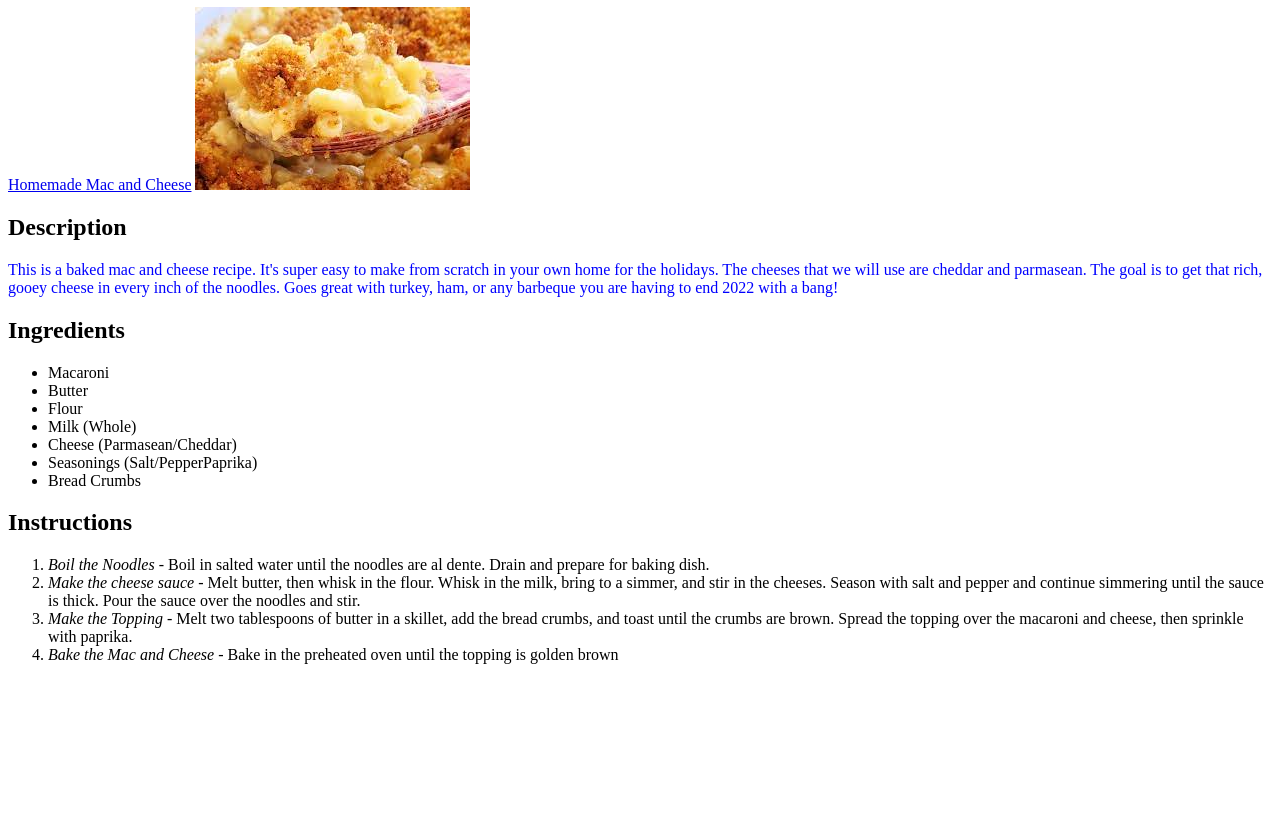
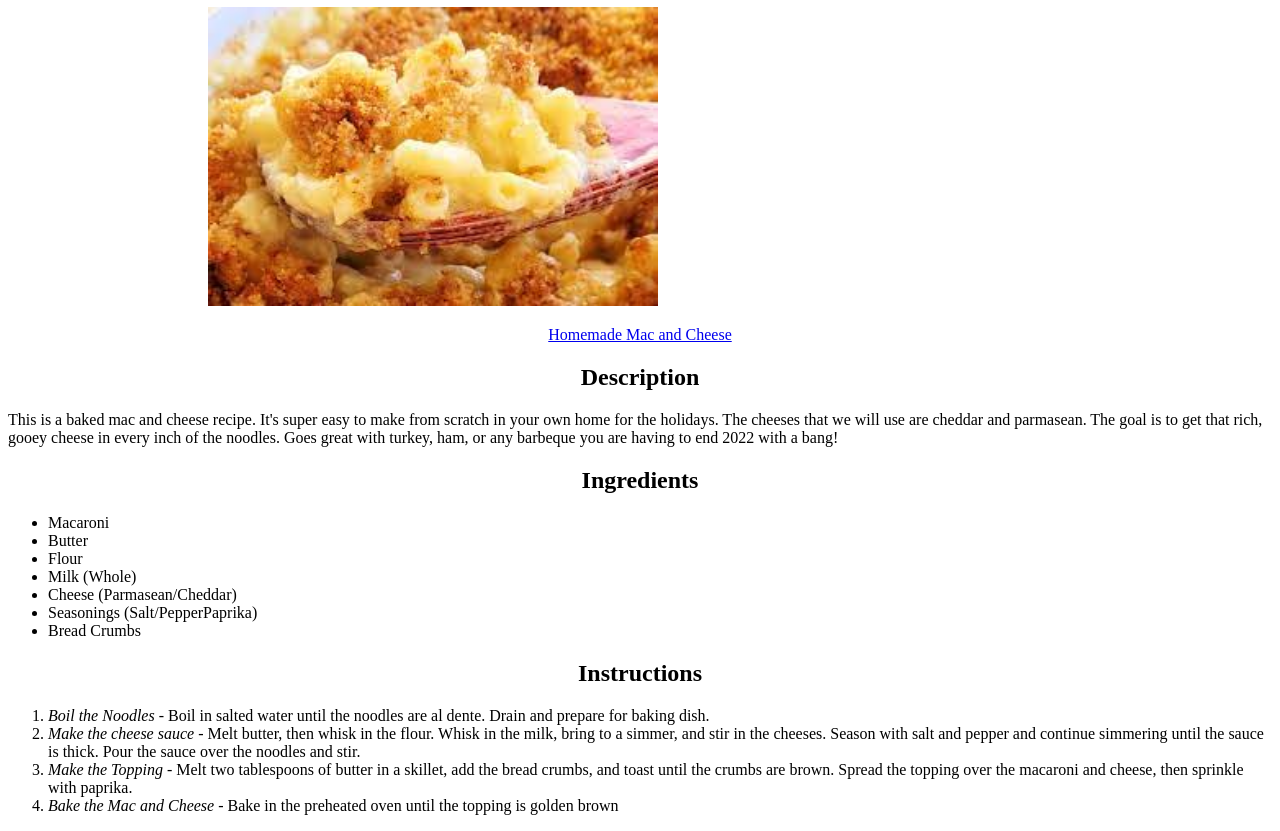
Before and after one commit to akohl2733/odin-projects, a plain HTML site: page recipes/mac&cheese.html in a window 1280 px wide. Shown: the part 73-904 px from the top of the page. Before the commit the page ends 800 px from the top, so only its background shows below. Drawn offline with Linux system fonts and the light colour scheme.

Commit message:
Add CSS elements
Added CSS elements to the Mac and Cheese page
As noted, I was able to change the size of the font for the Description
Was also able to align all of the headers to the middle and used margins to aling the picture
Also aligned the link to the page and overall fixed things up and experiemented
Looking cleannnnnn

```diff
--- a/recipes/mac&cheese.html
+++ b/recipes/mac&cheese.html
@@ -8,12 +8,13 @@
     </head>
 
     <body>
-        <h1>Homemade Mac and Cheese</h1>
-        <a href="https://www.allrecipes.com/recipe/11679/homemade-mac-and-cheese/">Homemade Mac and Cheese</a>
-        <img src="../img/mac.jpeg" alt="mac and cheese">
-        <h2>Description</h2>
+        <h1 class="rodent">Homemade Mac and Cheese</h1>
+        <img class="fiest" src="../img/mac.jpeg" alt="mac and cheese">
+
+        <p class="rodent"><a href="https://www.allrecipes.com/recipe/11679/homemade-mac-and-cheese/">Homemade Mac and Cheese</a></p>
+        <h2 class="rodent">Description</h2>
         <p class="amuku">This is a baked mac and cheese recipe. It's super easy to make from scratch in your own home for the holidays. The cheeses that we will use are cheddar and parmasean. The goal is to get that rich, gooey cheese in every inch of the noodles. Goes great with turkey, ham, or any barbeque you are having to end 2022 with a bang!</p>
-        <h2>Ingredients</h2>
+        <h2 class="rodent">Ingredients</h2>
         <ul>
             <li>Macaroni</li>
             <li>Butter</li>
@@ -23,7 +24,7 @@
             <li>Seasonings (Salt/PepperPaprika)</li>
             <li>Bread Crumbs</li>
         </ul>
-        <h2>Instructions</h2>
+        <h2 class="rodent">Instructions</h2>
         <ol>
             <li><em>Boil the Noodles</em> - Boil in salted water until the noodles are al dente. Drain and prepare for baking dish.</li>
             <li><em>Make the cheese sauce</em> - Melt butter, then whisk in the flour. Whisk in the milk, bring to a simmer, and stir in the cheeses. Season with salt and pepper and continue simmering until the sauce is thick. Pour the sauce over the noodles and stir.</li>
--- a/style.css
+++ b/style.css
@@ -4,6 +4,13 @@ div {
     text-align: center;
 }
 
-.amuku {
-    color: blue;
+.fiest {
+    width: 450px;
+    height: auto;
+    margin-left: 200px;
+    margin-right: auto;
 }
+
+.rodent {
+    text-align: center;
+}
```
